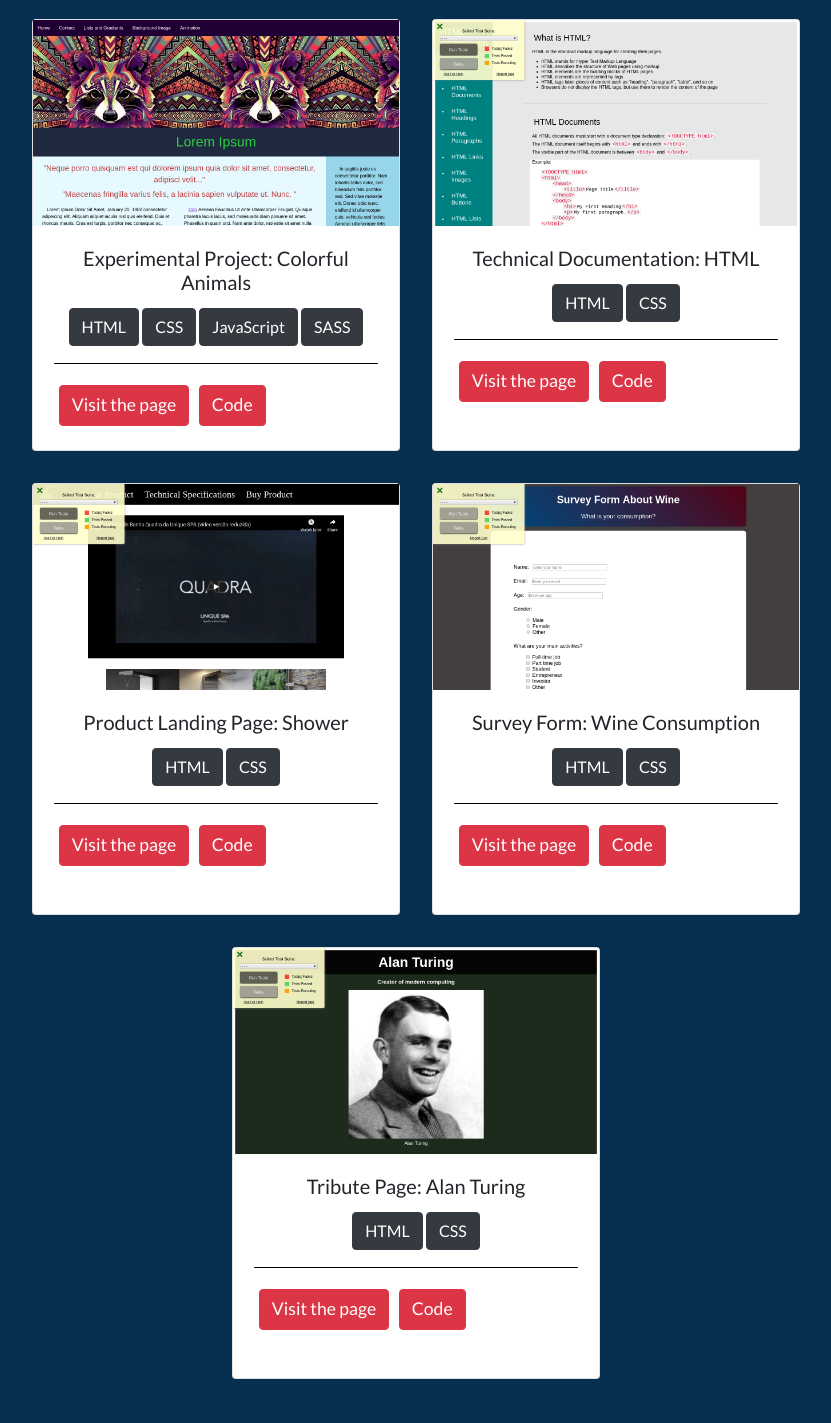
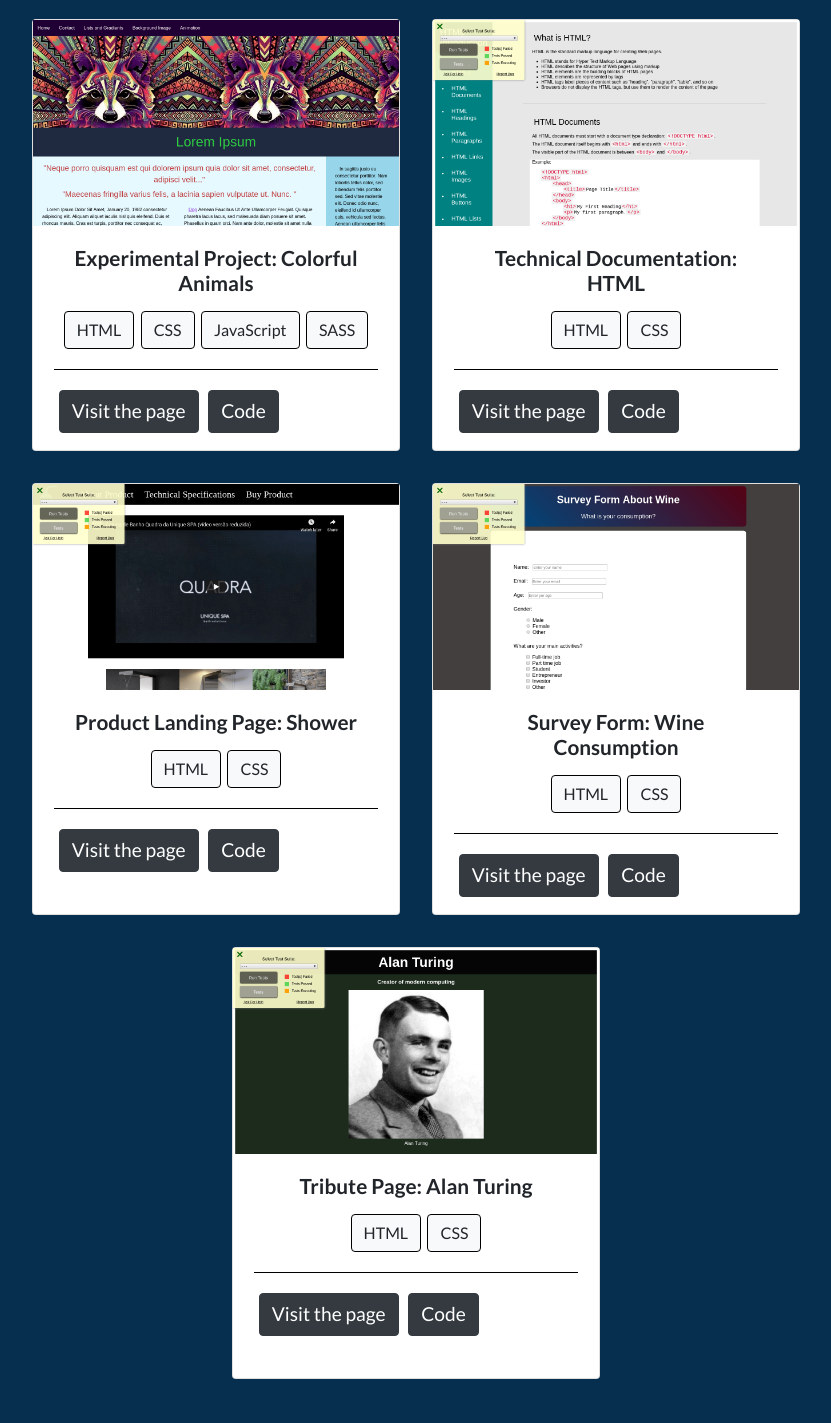
Before and after one commit to BrunoUmbelino/Portifolio-2, a plain HTML site: page src/index.html in a window 1280 px wide. Shown: the part 1517-2940 px from the top of the page, without its empty margins (244-1075 px from the left). Drawn offline with nearby package versions, Linux system fonts and the light colour scheme.

Commit message:
changing button color

```diff
--- a/src/index.css
+++ b/src/index.css
@@ -133,6 +133,11 @@ h3 {
   height: 27rem;
   margin: 1rem;
 }
+
+.projects .card-title {
+ font-weight: bold;
+ font-size: 1.3rem;
+}
 .projects .card-body {
   margin: 0 1rem;
 }
@@ -142,12 +147,16 @@ h3 {
   border-bottom: 1px solid black;
 }
 .projects .card-text .btn {
-  margin: 0.1rem;
+  margin: 0.2rem;
   cursor: default;
 }
 .projects .card-btn .btn {
   margin: 0.3rem;
-  font-size: 1.1rem;
+  font-size: 1.2rem;
+}
+
+.projects .card-text .btn-light{
+  border: 1px solid black;
 }
 
 /*--END PROJECTS --*/
@@ -174,10 +183,10 @@ h3 {
 .contact .contact-link {
   margin: 1.5rem;
   font-size: 2rem;
-  color: #ff3b3f;
+  color:hsl(271, 76%, 53%);
 }
 .contact .contact-link:hover {
-  color: hsl(359, 100%, 50%);
+  color: hsl(271, 91%, 31%);
 }
 /*--END CONTACT--*/
 
--- a/src/index.html
+++ b/src/index.html
@@ -95,17 +95,17 @@
                                 <div class="card-body">
                                     <h5 class="card-title">Experimental Project: Colorful Animals</h5>
                                     <div class="card-text row justify-content-center">
-                                        <span class="btn btn-dark">HTML</span>
-                                        <span class="btn btn-dark">CSS</span>
-                                        <span class="btn btn-dark">JavaScript</span>
-                                        <span class="btn btn-dark">SASS</span>
+                                        <span class="btn btn-light">HTML</span>
+                                        <span class="btn btn-light">CSS</span>
+                                        <span class="btn btn-light">JavaScript</span>
+                                        <span class="btn btn-light">SASS</span>
                                     </div>
                                     <div class="card-btn row">
-                                        <a class="btn btn-danger" target="_blanck"
+                                        <a class="btn btn-dark" target="_blanck"
                                             href="https://brunoumbelino.github.io/Project-Colorful-Animals/html/home.html">
                                             Visit the page
                                         </a>
-                                        <a class="btn btn-danger" target="_blanck"
+                                        <a class="btn btn-dark" target="_blanck"
                                             href="https://github.com/BrunoUmbelino/Project-Colorful-Animals">
                                             Code
                                         </a>
@@ -123,15 +123,15 @@
                                 <div class="card-body">
                                     <h5 class="card-title">Technical Documentation: HTML</h5>
                                     <div class="card-text row justify-content-center">
-                                        <span class="btn btn-dark">HTML</span>
-                                        <span class="btn btn-dark">CSS</span>
+                                        <span class="btn btn-light">HTML</span>
+                                        <span class="btn btn-light">CSS</span>
                                     </div>
                                     <div class="card-btn row">
-                                        <a class="btn btn-danger" target="_blanck"
+                                        <a class="btn btn-dark" target="_blanck"
                                             href="https://brunoumbelino.github.io/Technical-Documentation-Page-HTML/html/home.html">
                                             Visit the page
                                         </a>
-                                        <a class="btn btn-danger" target="_blanck"
+                                        <a class="btn btn-dark" target="_blanck"
                                             href="https://github.com/BrunoUmbelino/Technical-Documentation-Page-HTML">
                                             Code
                                         </a>
@@ -149,15 +149,15 @@
                                 <div class="card-body">
                                     <h5 class="card-title">Product Landing Page: Shower</h5>
                                     <div class="card-text row justify-content-center">
-                                        <span class="btn btn-dark">HTML</span>
-                                        <span class="btn btn-dark">CSS</span>
+                                        <span class="btn btn-light">HTML</span>
+                                        <span class="btn btn-light">CSS</span>
                                     </div>
                                     <div class="card-btn row">
-                                        <a class="btn btn-danger" target="_blanck"
+                                        <a class="btn btn-dark" target="_blanck"
                                             href="https://brunoumbelino.github.io/Product-Landing-Page-Shower/html/home.html">
                                             Visit the page
                                         </a>
-                                        <a class="btn btn-danger" target="_blanck"
+                                        <a class="btn btn-dark" target="_blanck"
                                             href="https://github.com/BrunoUmbelino/Product-Landing-Page-Shower">
                                             Code
                                         </a>
@@ -175,15 +175,15 @@
                                 <div class="card-body">
                                     <h5 class="card-title">Survey Form: Wine Consumption</h5>
                                     <div class="card-text row justify-content-center">
-                                        <span class="btn btn-dark">HTML</span>
-                                        <span class="btn btn-dark">CSS</span>
+                                        <span class="btn btn-light">HTML</span>
+                                        <span class="btn btn-light">CSS</span>
                                     </div>
                                     <div class="card-btn row">
-                                        <a class="btn btn-danger" target="_blanck"
+                                        <a class="btn btn-dark" target="_blanck"
                                             href="https://brunoumbelino.github.io/Survey-Form-Wine-Consumption/html/home.html">
                                             Visit the page
                                         </a>
-                                        <a class="btn btn-danger" target="_blanck"
+                                        <a class="btn btn-dark" target="_blanck"
                                             href="https://github.com/BrunoUmbelino/Survey-Form-Wine-Consumption">
                                             Code
                                         </a>
@@ -201,15 +201,15 @@
                                 <div class="card-body">
                                     <h5 class="card-title">Tribute Page: Alan Turing</h5>
                                     <div class="card-text row justify-content-center">
-                                        <span class="btn btn-dark">HTML</span>
-                                        <span class="btn btn-dark">CSS</span>
+                                        <span class="btn btn-light">HTML</span>
+                                        <span class="btn btn-light">CSS</span>
                                     </div>
                                     <div class="card-btn row">
-                                        <a class="btn btn-danger" target="_blanck"
+                                        <a class="btn btn-dark" target="_blanck"
                                             href="https://brunoumbelino.github.io/Tribute-page-Alan-Turing/html/home.html">
                                             Visit the page
                                         </a>
-                                        <a class="btn btn-danger" target="_blanck"
+                                        <a class="btn btn-dark" target="_blanck"
                                             href="https://github.com/BrunoUmbelino/Tribute-page-Alan-Turing">
                                             Code
                                         </a>
```
